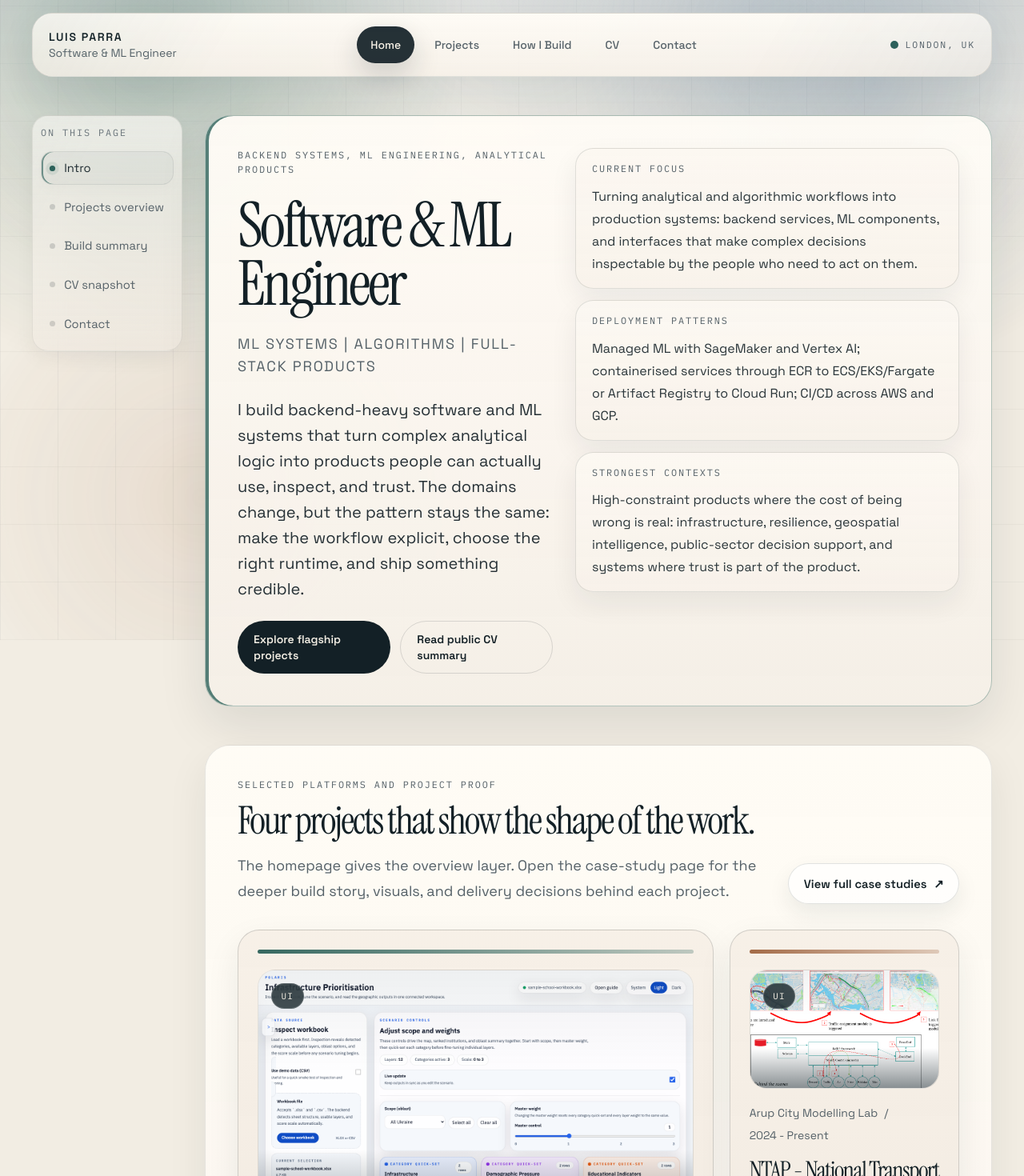
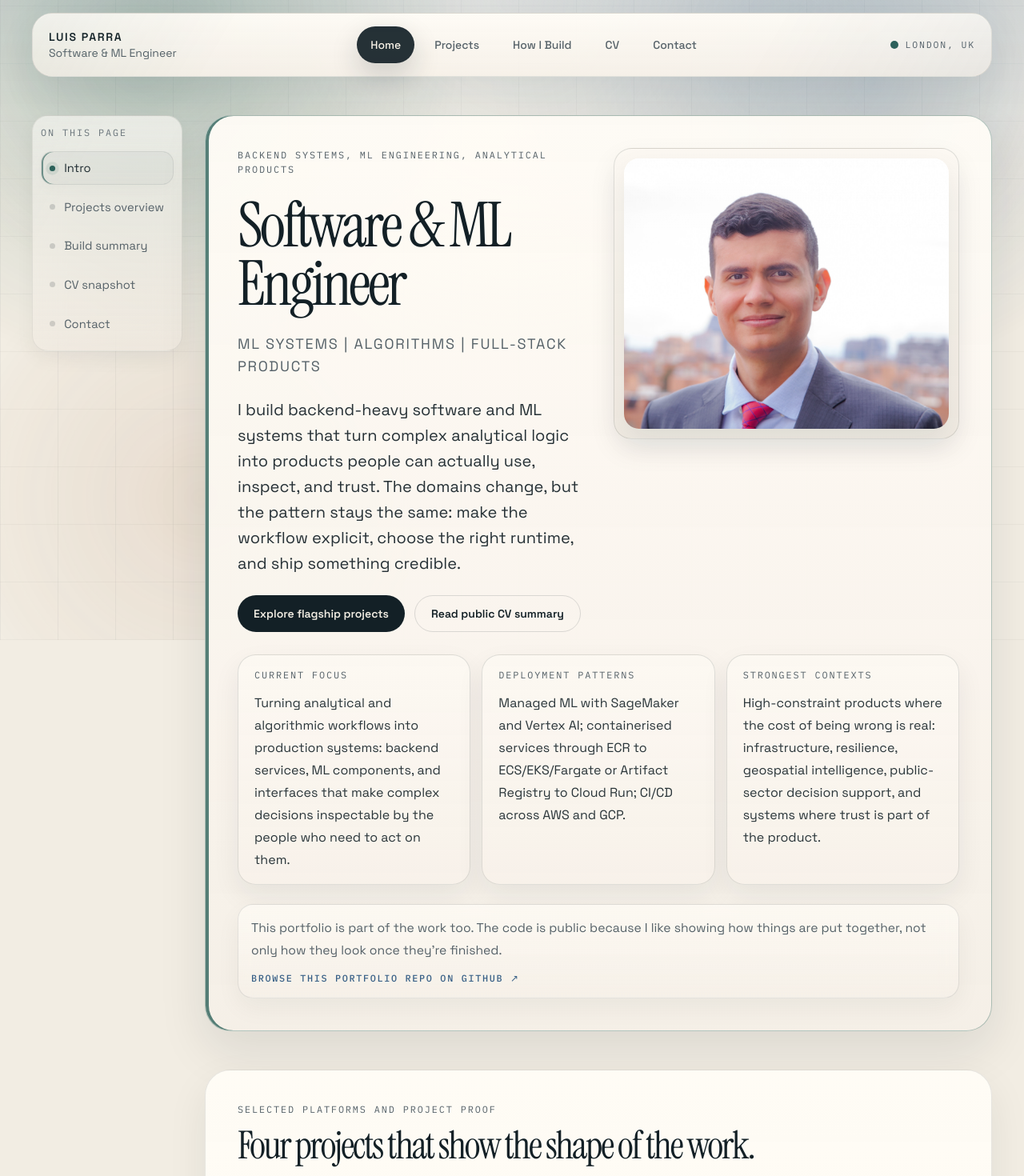
Before and after one commit to LuisMartinParraMorales/luis-parra, a Next.js app: page / in a window 1280 px wide. Shown: the top 1470 px of the page at 80% size. Built offline with nearby package versions, Linux system fonts and the light colour scheme.

Commit message:
Refine homepage hero (#2)
* Refine hero layout

* Fix image permissions

```diff
--- a/app/globals.css
+++ b/app/globals.css
@@ -334,6 +334,61 @@ button {
 
 .info-card:hover {
   transform: translateY(-2px);
+}
+
+.hero-portrait-card {
+  background:
+    linear-gradient(180deg, rgba(252, 248, 242, 0.97), rgba(241, 235, 226, 0.94));
+}
+
+.hero-portrait-frame {
+  box-shadow:
+    inset 0 1px 0 rgba(255, 255, 255, 0.72),
+    0 16px 34px rgba(19, 32, 38, 0.08);
+}
+
+.hero-portrait-image {
+  filter: saturate(0.94) contrast(0.98) brightness(1.01);
+}
+
+.hero-portrait-overlay {
+  position: absolute;
+  inset: 0;
+  background:
+    linear-gradient(180deg, rgba(255, 255, 255, 0.18), transparent 26%),
+    linear-gradient(0deg, rgba(19, 32, 38, 0.08), transparent 28%);
+  pointer-events: none;
+}
+
+.hero-source-note {
+  display: grid;
+  gap: 0.75rem;
+  border: 1px solid rgba(19, 32, 38, 0.1);
+  border-radius: 1.2rem;
+  background:
+    linear-gradient(180deg, rgba(255, 252, 246, 0.72), rgba(246, 240, 232, 0.54));
+  box-shadow: 0 12px 30px rgba(19, 32, 38, 0.05);
+  padding: 0.95rem 1rem;
+  backdrop-filter: blur(10px);
+  -webkit-backdrop-filter: blur(10px);
+}
+
+.hero-source-link {
+  display: inline-flex;
+  width: fit-content;
+  align-items: center;
+  gap: 0.55rem;
+  font-family: var(--font-ibm-plex-mono), monospace;
+  font-size: 0.74rem;
+  font-weight: 500;
+  letter-spacing: 0.14em;
+  text-transform: uppercase;
+  color: var(--accent-blue);
+}
+
+.hero-source-link:hover {
+  color: var(--foreground);
+  transform: translateX(2px);
 }
 
 .contact-card {
--- a/app/page.tsx
+++ b/app/page.tsx
@@ -1,3 +1,4 @@
+import Image from "next/image";
 import Link from "next/link";
 import { ContactMethodCard } from "@/components/contact-method-card";
 import { HomeSection } from "@/components/home-section";
@@ -14,6 +15,7 @@ import {
   homeCvContent,
   homePageSectionNav,
   heroContent,
+  profilePhoto,
   projectsOverviewSummary,
   siteIdentity,
 } from "@/lib/site-content";
@@ -23,7 +25,7 @@ export default function Home() {
     <PageWithLocalNav items={homePageSectionNav}>
       <div className="space-y-10 sm:space-y-12">
         <HomeSection sectionKey="luis-parra" className="overflow-hidden">
-          <div className="grid gap-7 xl:grid-cols-[minmax(0,1.12fr)_minmax(30rem,0.88fr)] xl:items-start">
+          <div className="grid gap-7 xl:grid-cols-[minmax(0,1.08fr)_minmax(27rem,0.92fr)] xl:items-start">
             <div className="space-y-6">
               <p className="eyebrow">{heroContent.eyebrow}</p>
               <h1 className="section-title max-w-4xl text-5xl leading-[0.95] font-normal sm:text-6xl lg:text-[4.85rem]">
@@ -51,7 +53,25 @@ export default function Home() {
               </div>
             </div>
 
-            <div className="grid gap-3.5">
+            <div>
+              <article className="hero-portrait-card info-card rounded-[1.4rem] p-3">
+                <div className="hero-portrait-frame relative aspect-[6/5] overflow-hidden rounded-[1.18rem]">
+                  <Image
+                    src={profilePhoto.src}
+                    alt={profilePhoto.alt}
+                    fill
+                    priority
+                    sizes="(max-width: 1279px) 100vw, 31vw"
+                    className="hero-portrait-image object-cover"
+                    style={{ objectPosition: "center 16%" }}
+                  />
+                  <div className="hero-portrait-overlay" aria-hidden="true" />
+                </div>
+              </article>
+            </div>
+          </div>
+
+          <div className="mt-7 grid gap-3.5 md:grid-cols-3">
             {heroContent.signalCards.map((card) => (
               <article key={card.title} className="info-card rounded-[1.4rem] px-5 py-4">
                 <p className="eyebrow">{card.title}</p>
@@ -61,6 +81,20 @@ export default function Home() {
               </article>
             ))}
           </div>
+
+          <div className="mt-6 hero-source-note">
+            <p className="text-sm leading-7 text-muted sm:text-[0.98rem]">
+              {heroContent.repoSignal}
+            </p>
+            <a
+              href={siteIdentity.portfolioRepoUrl}
+              target="_blank"
+              rel="noreferrer"
+              className="hero-source-link"
+            >
+              <span>{siteIdentity.portfolioRepoLabel}</span>
+              <span aria-hidden="true">↗</span>
+            </a>
           </div>
         </HomeSection>
 
@@ -194,7 +228,7 @@ export default function Home() {
       </HomeSection>
 
       <HomeSection sectionKey="contact">
-        <div className="grid gap-6 lg:grid-cols-[1fr_0.8fr] lg:items-end">
+        <div className="grid gap-6 lg:grid-cols-[1fr_0.8fr] lg:items-start">
           <div>
             <p className="eyebrow">Contact</p>
             <h2 className="section-title mt-3 text-4xl font-normal sm:text-5xl">
--- a/lib/site-content.ts
+++ b/lib/site-content.ts
@@ -77,6 +77,11 @@ export type BuildPractice = {
   body: string;
 };
 
+export type ProfilePhoto = {
+  src: string;
+  alt: string;
+};
+
 export const siteIdentity = {
   name: "Luis Parra",
   title: "Software & ML Engineer",
@@ -86,6 +91,8 @@ export const siteIdentity = {
   email: "luiszapata1998.lmpm@gmail.com",
   githubUrl: "https://github.com/LuisMartinParraMorales",
   githubLabel: "LuisMartinParraMorales",
+  portfolioRepoUrl: "https://github.com/LuisMartinParraMorales/luis-parra",
+  portfolioRepoLabel: "Browse this portfolio repo on GitHub",
   linkedinUrl:
     "https://www.linkedin.com/in/luis-martin-parra-morales-b85a6b160/",
   linkedinLabel: "Luis Martin Parra Morales",
@@ -94,6 +101,11 @@ export const siteIdentity = {
     to: "luiszapata1998.lmpm@gmail.com",
     subject: "Luis Parra CV",
   }),
+};
+
+export const profilePhoto: ProfilePhoto = {
+  src: "/images/profile/luis-parra-imperial-college.jpg",
+  alt: "Portrait of Luis Parra in London.",
 };
 
 export const navigation: NavItem[] = [
@@ -152,6 +164,8 @@ export const heroContent = {
   eyebrow: "Backend systems, ML engineering, analytical products",
   intro:
     "I build backend-heavy software and ML systems that turn complex analytical logic into products people can actually use, inspect, and trust. The domains change, but the pattern stays the same: make the workflow explicit, choose the right runtime, and ship something credible.",
+  repoSignal:
+    "This portfolio is part of the work too. The code is public because I like showing how things are put together, not only how they look once they're finished.",
   signalCards: [
     {
       title: "Current focus",
```
Also changed, not shown: public/images/profile/luis-parra-imperial-college.jpg (added), 1 other file (tests, documents, lock files or other folders). Lines whose indentation alone changed are shown as unchanged.
